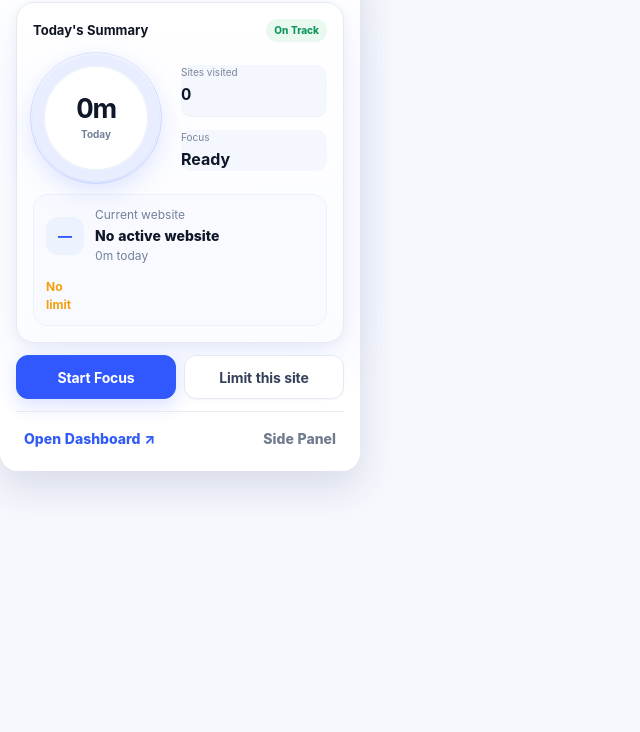
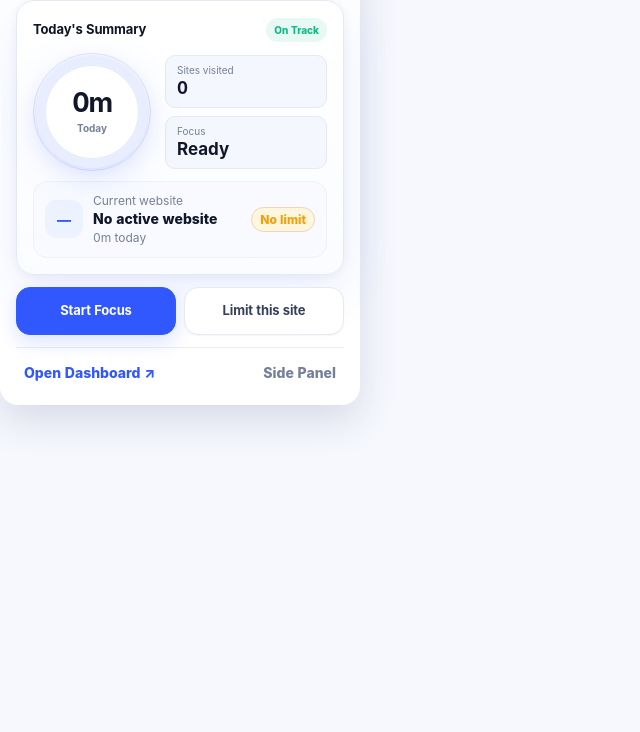
Before and after one commit to mrprohack/TimeLens, a website with bundled scripts: page src/popup/popup.html in a window 1280 px wide. Shown: the part 68-800 px from the top of the page, without its empty margins (0-640 px from the left). Built offline with nearby package versions, Linux system fonts and the light colour scheme; no server answers.

Commit message:
style: refine popup alignment and density

```diff
--- a/src/popup/popup.css
+++ b/src/popup/popup.css
@@ -1,45 +1,415 @@
-body { width: 360px; max-width: 360px; overflow: hidden; background: #f5f7ff; }
-.popup-shell { padding: 16px; display: grid; gap: 12px; }
-.popup-header { min-height: 42px; display: flex; align-items: center; justify-content: space-between; gap: 12px; }
-.popup-header .brand { font-size: 17px; color: #10172a; }
-.tracking-status { display: inline-flex; align-items: center; gap: 6px; min-height: 30px; padding: 5px 9px; border: 1px solid #c8f1dc; border-radius: 999px; background: #eafaf2; color: #0f9f62; font-size: 11px; font-weight: 760; }
-.status-dot { width: 7px; height: 7px; border-radius: 50%; background: #10b981; box-shadow: 0 0 0 4px rgba(16,185,129,.12); }
-.today-summary { display: grid; gap: 13px; padding: 15px; border: 1px solid #e4e9f6; border-radius: 18px; background: #fff; box-shadow: 0 12px 34px rgba(43,62,120,.08); }
-.summary-heading { display: flex; align-items: center; justify-content: space-between; gap: 10px; }
-.summary-heading strong { font-size: 13px; }
-.on-track-pill { padding: 4px 8px; border-radius: 999px; background: #e9f9f0; color: #12965c; font-size: 10px; font-weight: 800; }
-.summary-grid { display: grid; grid-template-columns: 132px minmax(0,1fr); gap: 16px; align-items: center; }
-.summary-ring { --summary-progress: 0deg; width: 126px; aspect-ratio: 1; border-radius: 50%; display: grid; place-items: center; background: conic-gradient(#315cf6 var(--summary-progress), #dbe5ff 0); position: relative; box-shadow: inset 0 0 0 1px rgba(49,92,246,.05); }
-.summary-ring::after { content: ""; position: absolute; inset: 11px; border-radius: 50%; background: #fff; box-shadow: inset 0 0 0 1px #eef1f7; }
-.summary-ring > span { position: relative; z-index: 1; display: grid; text-align: center; }
-.summary-ring strong { font-size: 27px; line-height: 1; letter-spacing: -.05em; color: #111827; font-variant-numeric: tabular-nums; }
-.summary-ring small { margin-top: 5px; color: #718096; font-size: 10px; font-weight: 700; }
-.summary-facts { display: grid; gap: 13px; }
-.summary-facts > div { display: grid; gap: 2px; padding-bottom: 10px; border-bottom: 1px solid #edf0f6; }
-.summary-facts > div:last-child { padding-bottom: 0; border-bottom: 0; }
-.summary-facts small { color: #7b8497; font-size: 10px; }
-.summary-facts strong { font-size: 16px; color: #121827; }
-.current-card { display: grid; grid-template-columns: 38px minmax(0,1fr); gap: 11px; align-items: center; padding: 11px 12px; border-radius: 13px; background: #f8faff; border: 1px solid #edf1fb; }
-.site-avatar { width: 38px; height: 38px; border-radius: 12px; display: grid; place-items: center; font-weight: 820; color: #244ff3; background: var(--brand-soft); text-transform: uppercase; }
-.current-copy { min-width: 0; }
-.current-domain { margin: 1px 0; font-weight: 780; color: #182033; white-space: nowrap; overflow: hidden; text-overflow: ellipsis; }
-.boundary-copy { margin-top: 2px; color: #f59e0b; font-weight: 650; }
-.primary-actions { display: grid; grid-template-columns: 1fr 1fr; gap: 8px; }
-.primary-actions .btn { min-height: var(--touch-target); border-radius: 12px; }
-.primary-actions .btn-primary { background: linear-gradient(135deg,#315cf6,#2448e8); border-color: #315cf6; box-shadow: 0 10px 22px rgba(49,92,246,.2); }
-.sites-section { display: none; }
-.section-heading { display: flex; align-items: baseline; justify-content: space-between; }
-.section-heading h2 { margin: 0; font-size: 12px; color: #1a2233; }
-.site-list { display: grid; }
-.site-item { display: grid; grid-template-columns: minmax(0,1fr) auto; gap: 10px; align-items: center; padding: 7px 0; }
-.site-item + .site-item { border-top: 1px solid #edf0f6; }
-.site-name { min-width: 0; font-weight: 680; color: #31394c; overflow: hidden; text-overflow: ellipsis; white-space: nowrap; }
-.site-time { color: #657087; font-size: 12px; font-weight: 780; }
-.popup-footer { min-height: 42px; border-top: 1px solid #e9edf5; padding-top: 9px; display: grid; grid-template-columns: 1fr auto; gap: 8px; align-items: center; }
-.footer-link { min-height: 34px; border: 0; border-radius: 9px; background: transparent; color: #315cf6; padding: 5px 8px; font-weight: 760; text-align: left; }
-.footer-link:first-child { font-weight: 800; }
-.footer-link:last-child { color: #717b90; text-align: right; }
-.footer-link:hover { background: var(--brand-soft); }
-.error-message { padding: 10px 12px; border-radius: 11px; background: var(--danger-soft); color: var(--danger); font-size: 12px; }
-.small { font-size: 12px; }
-@media (prefers-color-scheme: dark) { body { background: #0e1320; } .today-summary { background: #171d2b; border-color: #2b3447; } .summary-ring::after { background: #171d2b; border-color: #2b3447; } .summary-ring strong,.summary-facts strong,.current-domain,.section-heading h2,.popup-header .brand { color: #f8fafc; } .current-card { background: #121827; border-color: #263044; } .summary-facts > div,.site-item + .site-item,.popup-footer { border-color: #2a3344; } }
+body {
+  width: 360px;
+  max-width: 360px;
+  overflow: hidden;
+  background: var(--bg);
+}
+
+.popup-shell {
+  padding: 14px 16px 15px;
+  display: grid;
+  gap: 10px;
+  background: transparent;
+}
+
+.popup-header {
+  min-height: 42px;
+  padding-inline: 1px;
+  display: flex;
+  align-items: center;
+  justify-content: space-between;
+  gap: 12px;
+}
+
+.popup-header .brand {
+  font-size: 17px;
+  color: var(--text);
+}
+
+.tracking-status {
+  display: inline-flex;
+  align-items: center;
+  gap: 6px;
+  min-height: 28px;
+  padding: 4px 9px;
+  border: 1px solid color-mix(in srgb, var(--success) 28%, var(--line));
+  border-radius: 999px;
+  background: var(--success-soft);
+  color: var(--success);
+  font-size: 11px;
+  font-weight: 780;
+  line-height: 1;
+}
+
+.status-dot {
+  width: 7px;
+  height: 7px;
+  border-radius: 50%;
+  background: var(--success);
+  box-shadow: 0 0 0 4px color-mix(in srgb, var(--success) 13%, transparent);
+}
+
+.today-summary {
+  display: grid;
+  gap: 12px;
+  padding: 14px;
+  border: 1px solid var(--line);
+  border-radius: 20px;
+  background: var(--surface-raised);
+  box-shadow: var(--shadow-hero);
+}
+
+.summary-heading {
+  min-height: 26px;
+  display: flex;
+  align-items: center;
+  justify-content: space-between;
+  gap: 10px;
+}
+
+.summary-heading strong {
+  font-size: 13px;
+  letter-spacing: -.01em;
+}
+
+.on-track-pill {
+  display: inline-flex;
+  align-items: center;
+  min-height: 24px;
+  padding: 4px 8px;
+  border-radius: 999px;
+  background: var(--success-soft);
+  color: var(--success);
+  font-size: 10px;
+  font-weight: 800;
+  line-height: 1;
+}
+
+.summary-grid {
+  display: grid;
+  grid-template-columns: 118px minmax(0, 1fr);
+  gap: 14px;
+  align-items: center;
+}
+
+.summary-ring {
+  --summary-progress: 0deg;
+  width: 112px;
+  aspect-ratio: 1;
+  justify-self: center;
+  border-radius: 50%;
+  display: grid;
+  place-items: center;
+  position: relative;
+  background: conic-gradient(var(--brand) var(--summary-progress), var(--time-halo-track) 0);
+  box-shadow: inset 0 0 0 1px color-mix(in srgb, var(--brand) 7%, transparent), 0 8px 24px color-mix(in srgb, var(--brand) 9%, transparent);
+}
+
+.summary-ring::after {
+  content: "";
+  position: absolute;
+  inset: 9px;
+  border-radius: 50%;
+  background: var(--surface-raised);
+  box-shadow: inset 0 0 0 1px var(--line);
+}
+
+.summary-ring > span {
+  position: relative;
+  z-index: 1;
+  display: grid;
+  text-align: center;
+}
+
+.summary-ring strong {
+  font-size: 27px;
+  line-height: 1;
+  letter-spacing: -.05em;
+  color: var(--text);
+  font-variant-numeric: tabular-nums;
+}
+
+.summary-ring small {
+  margin-top: 5px;
+  color: var(--muted);
+  font-size: 10px;
+  font-weight: 700;
+}
+
+.summary-facts {
+  min-width: 0;
+  display: grid;
+  gap: 8px;
+}
+
+.summary-facts > div {
+  min-height: 52px;
+  padding: 9px 11px;
+  display: grid;
+  align-content: center;
+  gap: 2px;
+  border: 1px solid var(--line);
+  border-radius: 12px;
+  background: var(--surface-muted);
+}
+
+.summary-facts small {
+  color: var(--muted);
+  font-size: 10px;
+  line-height: 1.15;
+}
+
+.summary-facts strong {
+  color: var(--text);
+  font-size: 17px;
+  line-height: 1.15;
+  font-variant-numeric: tabular-nums;
+}
+
+.current-card {
+  min-height: 66px;
+  padding: 10px 11px;
+  display: grid;
+  grid-template-columns: 38px minmax(0, 1fr) auto;
+  gap: 10px;
+  align-items: center;
+  border: 1px solid var(--line);
+  border-radius: 14px;
+  background: var(--surface-muted);
+}
+
+.site-avatar {
+  width: 38px;
+  height: 38px;
+  border-radius: 12px;
+  display: grid;
+  place-items: center;
+  flex: 0 0 auto;
+  color: var(--brand);
+  background: var(--brand-soft);
+  font-weight: 820;
+  text-transform: uppercase;
+}
+
+.current-copy {
+  min-width: 0;
+  display: grid;
+  gap: 1px;
+}
+
+.current-domain {
+  margin: 0;
+  color: var(--text);
+  font-weight: 780;
+  line-height: 1.2;
+  white-space: nowrap;
+  overflow: hidden;
+  text-overflow: ellipsis;
+}
+
+.boundary-copy {
+  max-width: 104px;
+  margin: 0;
+  padding: 5px 8px;
+  border: 1px solid color-mix(in srgb, var(--warning) 24%, var(--line));
+  border-radius: 999px;
+  background: var(--warning-soft);
+  color: var(--warning);
+  font-weight: 760;
+  line-height: 1.15;
+  text-align: center;
+}
+
+.primary-actions {
+  display: grid;
+  grid-template-columns: repeat(2, minmax(0, 1fr));
+  gap: 8px;
+}
+
+.primary-actions .btn {
+  min-width: 0;
+  min-height: 48px;
+  padding: 9px 10px;
+  border-radius: 14px;
+  font-size: 13px;
+}
+
+.primary-actions .btn-primary {
+  background: linear-gradient(135deg, #315cf6, #2448e8);
+  border-color: #315cf6;
+  box-shadow: 0 10px 22px rgba(49,92,246,.20);
+}
+
+.primary-actions .btn:disabled {
+  opacity: 1;
+  cursor: default;
+  transform: none;
+  color: var(--muted);
+  background: var(--surface-muted);
+  border-color: var(--line);
+  box-shadow: inset 0 0 0 1px color-mix(in srgb, var(--line) 55%, transparent);
+}
+
+.sites-section {
+  display: none;
+}
+
+.section-heading {
+  display: flex;
+  align-items: baseline;
+  justify-content: space-between;
+}
+
+.section-heading h2 {
+  margin: 0;
+  color: var(--text);
+  font-size: 12px;
+}
+
+.site-list {
+  display: grid;
+}
+
+.site-item {
+  display: grid;
+  grid-template-columns: minmax(0,1fr) auto;
+  gap: 10px;
+  align-items: center;
+  padding: 7px 0;
+}
+
+.site-item + .site-item {
+  border-top: 1px solid var(--line);
+}
+
+.site-name {
+  min-width: 0;
+  color: var(--text-soft);
+  font-weight: 680;
+  overflow: hidden;
+  text-overflow: ellipsis;
+  white-space: nowrap;
+}
+
+.site-time {
+  color: var(--muted);
+  font-size: 12px;
+  font-weight: 780;
+}
+
+.popup-footer {
+  min-height: 40px;
+  padding-top: 8px;
+  display: grid;
+  grid-template-columns: repeat(2, minmax(0, 1fr));
+  gap: 8px;
+  align-items: center;
+  border-top: 1px solid var(--line);
+}
+
+.footer-link {
+  min-width: 0;
+  min-height: 34px;
+  padding: 5px 8px;
+  border: 0;
+  border-radius: 9px;
+  background: transparent;
+  color: var(--brand);
+  font-weight: 760;
+  text-align: left;
+}
+
+.footer-link:first-child {
+  font-weight: 800;
+}
+
+.footer-link:last-child {
+  color: var(--muted);
+  text-align: right;
+}
+
+.footer-link:hover {
+  background: var(--brand-soft);
+}
+
+.error-message {
+  padding: 10px 12px;
+  border-radius: 11px;
+  background: var(--danger-soft);
+  color: var(--danger);
+  font-size: 12px;
+}
+
+.small {
+  font-size: 12px;
+}
+
+html[data-theme="light"] body {
+  background: var(--bg);
+  color: var(--text);
+}
+
+html[data-theme="light"] .today-summary {
+  background: var(--surface-raised);
+  border-color: var(--line);
+}
+
+html[data-theme="light"] .summary-facts > div,
+html[data-theme="light"] .current-card {
+  background: var(--surface-muted);
+  border-color: var(--line);
+}
+
+html[data-theme="dark"] body {
+  background: var(--bg);
+  color: var(--text);
+}
+
+html[data-theme="dark"] .popup-shell {
+  background: transparent;
+}
+
+html[data-theme="dark"] .today-summary {
+  background: var(--surface-raised);
+  border-color: var(--line);
+  box-shadow: 0 16px 38px rgba(0,0,0,.24);
+}
+
+html[data-theme="dark"] .summary-ring::after {
+  background: var(--surface-raised);
+  border-color: var(--line);
+}
+
+html[data-theme="dark"] .summary-facts > div,
+html[data-theme="dark"] .current-card {
+  background: var(--surface-muted);
+  border-color: var(--line);
+}
+
+html[data-theme="dark"] .summary-ring strong,
+html[data-theme="dark"] .summary-facts strong,
+html[data-theme="dark"] .current-domain,
+html[data-theme="dark"] .section-heading h2,
+html[data-theme="dark"] .popup-header .brand {
+  color: var(--text);
+}
+
+html[data-theme="dark"] .site-item + .site-item,
+html[data-theme="dark"] .popup-footer {
+  border-color: var(--line);
+}
+
+@media (prefers-color-scheme: dark) {
+  html:not([data-theme]) body { background: #0e1320; }
+  html:not([data-theme]) .today-summary { background: #171d2b; border-color: #2b3447; }
+  html:not([data-theme]) .summary-ring::after { background: #171d2b; border-color: #2b3447; }
+  html:not([data-theme]) .summary-ring strong,
+  html:not([data-theme]) .summary-facts strong,
+  html:not([data-theme]) .current-domain,
+  html:not([data-theme]) .section-heading h2,
+  html:not([data-theme]) .popup-header .brand { color: #f8fafc; }
+  html:not([data-theme]) .summary-facts > div,
+  html:not([data-theme]) .current-card { background: #121827; border-color: #263044; }
+  html:not([data-theme]) .site-item + .site-item,
+  html:not([data-theme]) .popup-footer { border-color: #2a3344; }
+}
```
